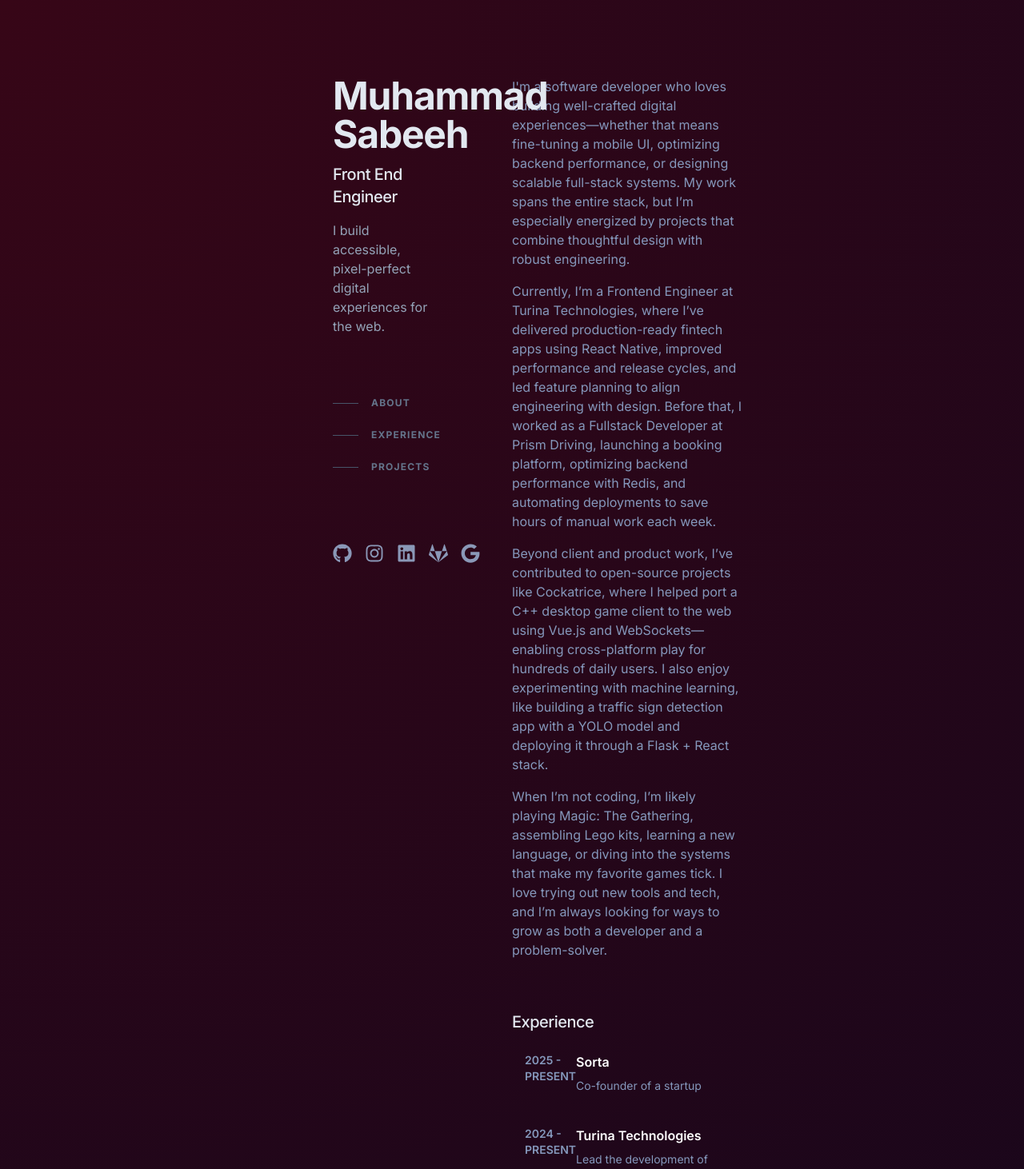
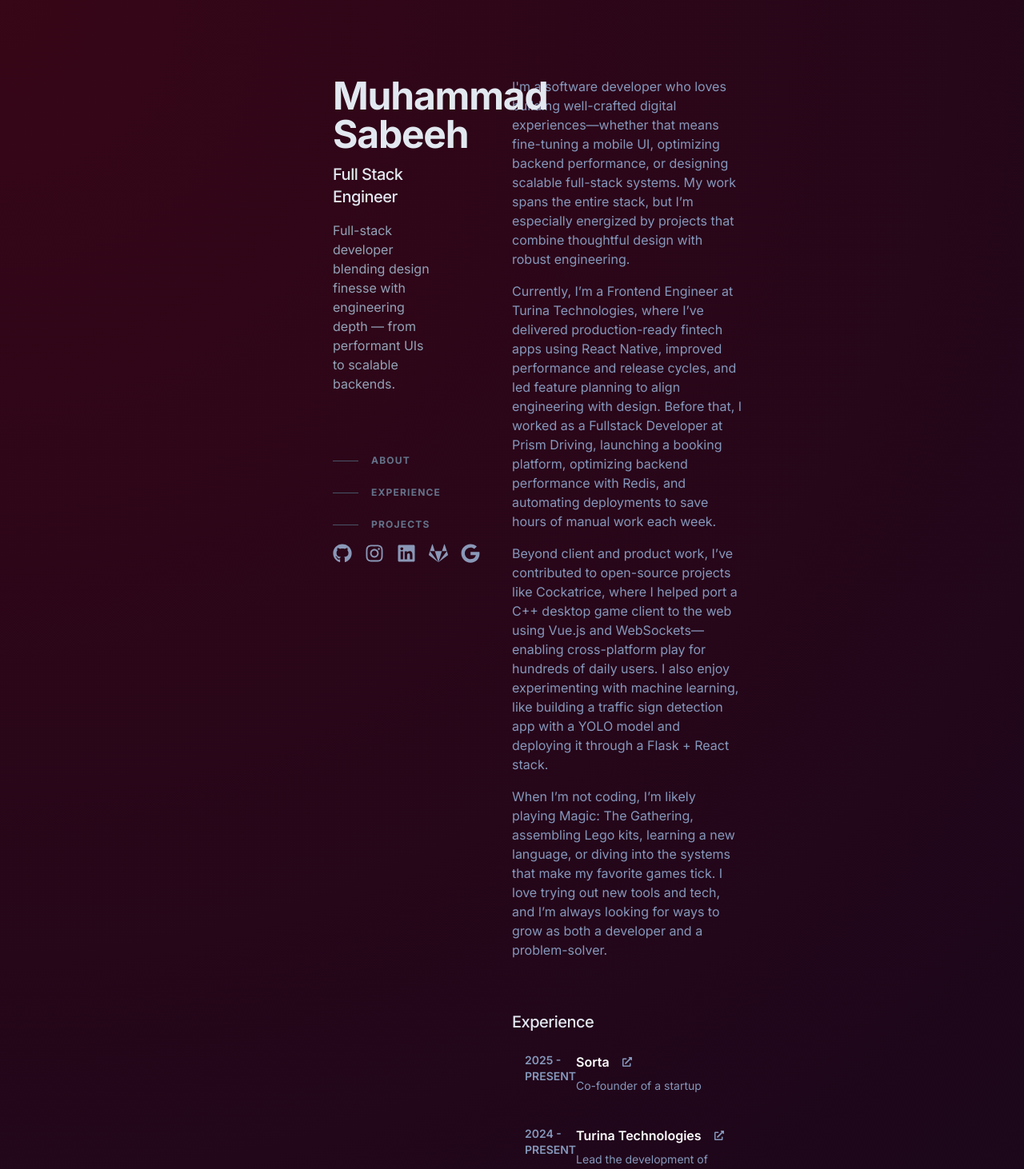
Before and after one commit to msabeeh01/My_Portfolio, a Next.js app: page / in a window 1280 px wide. Shown: the top 1462 px of the page at 80% size. Built offline with nearby package versions, Linux system fonts and the light colour scheme.

Commit message:
style: added responsiveness

```diff
--- a/app/page.tsx
+++ b/app/page.tsx
@@ -18,12 +18,14 @@ const jobs = [
     startDate: "2025",
     endDate: "PRESENT",
     desc: "Co-founder of a startup",
+    link: "https://trysorta.com",
   },
   {
     position: "Turina Technologies",
     startDate: "2024",
     endDate: "PRESENT",
     desc: "Lead the development of two cross-platform fintech mobile applications using React Native, consistently rated 4.6★+ on both iOS and Android. Engineered and shipped a design system to unify UI/UX across the apps, reducing engineering redundancy and speeding up time-to-release. Collaborated with designers and backend engineers to scope, prioritize, and deliver features in an agile environment. Owned performance and CI/CD improvements, enabling faster, leaner deployments.",
+    link: "https://turinatech.ca/",
   },
 
   {
@@ -31,12 +33,14 @@ const jobs = [
     startDate: "2022",
     endDate: "2023",
     desc: "Designed and deployed a scalable lesson booking platform supporting 200+ monthly users. Modernized infrastructure with Redis caching and Supabase migration to streamline performance and reduce admin overhead. Standardized UI components and automated deployments, cutting delivery cycles by over 80%. Owned end-to-end architecture across frontend, backend, and cloud layers.",
+    link: "https://prismdriving.ca",
   },
   {
     position: "Hakka Designs",
     startDate: "2023",
     endDate: "2023",
     desc: "Rebuilt a high-performance portfolio site for a creative agency, replacing a legacy WordPress installation. Achieved 70% reduction in image payload via responsive image optimization. Integrated Contentful CMS to enable clients to manage and publish content independently in minutes.",
+    link: "https://glendotcc.vercel.app/",
   },
 ];
 
@@ -45,11 +49,13 @@ const projects = [
     position: "Cockatrice/Webatrice",
     startDate: "2025",
     desc: "Contributed to porting a legacy C++ card game to the web using Vue.js, supporting 800+ daily users. Developed real-time client-server communication with WebSockets and Express.js. Integrated gRPC proto headers for seamless cross-platform play and implemented Quasar for a consistent, material-design UI.",
+    link: "https://github.com/Cockatrice/Cockatrice"
   },
   {
     position: "Traffic Sign Detection",
     startDate: "2025",
     desc: "Built a full-stack autonomous driving simulation app using a custom-trained YOLOv11n model on 3K+ traffic sign images. Improved model accuracy by 40% through hyperparameter tuning. Developed a Flask backend to serve the model and a React frontend for live demos, delivering a seamless interactive experience.",
+    link: "https://github.com/msabeeh01/TrafficSignDetection_YoloV8"
   },
 ];
 
@@ -75,18 +81,18 @@ export default function Home() {
       }}
     >
       {/* Grid layout with sticky left and scrollable right */}
-      <div className="flex mx-80 justify-center">
+      <div className="flex flex-col lg:flex-row lg:mx-80 items-center lg:items-start lg:py-0 justify-center">
         {/* LEFT: Sticky */}
-        <div className="block w-[50%] sticky top-0 h-screen py-24 px-24 flex-col justify-center">
+        <div className="h-screen lg:block lg:w-[50%] lg:sticky lg:top-0 lg:h-screen py-24 lg:px-24 lg:flex-col lg:justify-center">
           <div className="flex flex-col h-full">
             <h1 className="text-4xl font-bold tracking-tight text-slate-200 sm:text-5xl">
               Muhammad Sabeeh
             </h1>
             <h2 className="mt-3 text-lg font-medium tracking-tight text-slate-200 sm:text-xl">
-              Front End Engineer
+              Full Stack Engineer
             </h2>
             <p className="mt-4 max-w-xs leading-normal text-slate-400">
-              I build accessible, pixel-perfect digital experiences for the web.
+              Full-stack developer blending design finesse with engineering depth — from performant UIs to scalable backends.
             </p>
 
             <div className="h-full flex flex-col justify-between">
@@ -138,7 +144,7 @@ export default function Home() {
         </div>
 
         {/* RIGHT: Scrollable Content */}
-        <div className="w-[50%] py-24 text-white">
+        <div className="w-full flex justify-center items-center flex-col lg:block lg:w-[50%] py-24 text-white">
           <div className="flex flex-col gap-4 max-w-[90%] inactive" id="about">
             <div>
               I'm a software developer who loves building well-crafted digital
@@ -190,6 +196,7 @@ export default function Home() {
                   startDate={item.startDate}
                   endDate={item.endDate}
                   desc={item.desc}
+                  link={item.link}
                   isHovered={hoveredIndex === index}
                   isAnyHovered={hoveredIndex !== null}
                 />
@@ -237,6 +244,7 @@ export default function Home() {
                   position={item.position}
                   startDate={item.startDate}
                   desc={item.desc}
+                  link={item.link}
                   isHovered={hoveredIndex === index}
                   isAnyHovered={hoveredIndex !== null}
                 />
--- a/components/ExperienceItem.tsx
+++ b/components/ExperienceItem.tsx
@@ -1,8 +1,12 @@
+import { redirect } from "next/navigation";
+import { FaExternalLinkAlt } from "react-icons/fa";
+
 type ExperienceItem = {
   position: string;
   startDate: string;
   endDate?: string;
   desc: string;
+  link?: string;
   isHovered?: boolean;
   isAnyHovered?: boolean;
 };
@@ -12,10 +16,12 @@ const ExperienceItem: React.FC<ExperienceItem> = ({
   startDate,
   endDate,
   desc,
+  link,
   isAnyHovered,
   isHovered,
 }) => {
   return (
+    <a href={link} target="_blank">
     <div
       className={`group grid grid-cols-4 p-4 rounded-md text-white transition-all duration-300 hover:bg-[rgba(106,4,15,0.4)] ${
         isAnyHovered && !isHovered ? "opacity-30" : "opacity-100"
@@ -29,12 +35,13 @@ const ExperienceItem: React.FC<ExperienceItem> = ({
         )}
       </div>
       <div className="flex flex-col col-span-3 gap-2">
-        <div className="font-medium font-semibold group-hover:text-[#ffba08] -inset-x-4 -inset-y-2.5">
-          {position}
+        <div className="font-medium font-semibold flex flex-row items-center gap-4 group-hover:text-[#ffba08] -inset-x-4 -inset-y-2.5">
+          {position} {link ? (<FaExternalLinkAlt color="#8598BC" size={12}/>):(<></>)}
         </div>
         <div className="text-sm inactive">{desc}</div>
       </div>
     </div>
+    </a>
   );
 };
 
```
